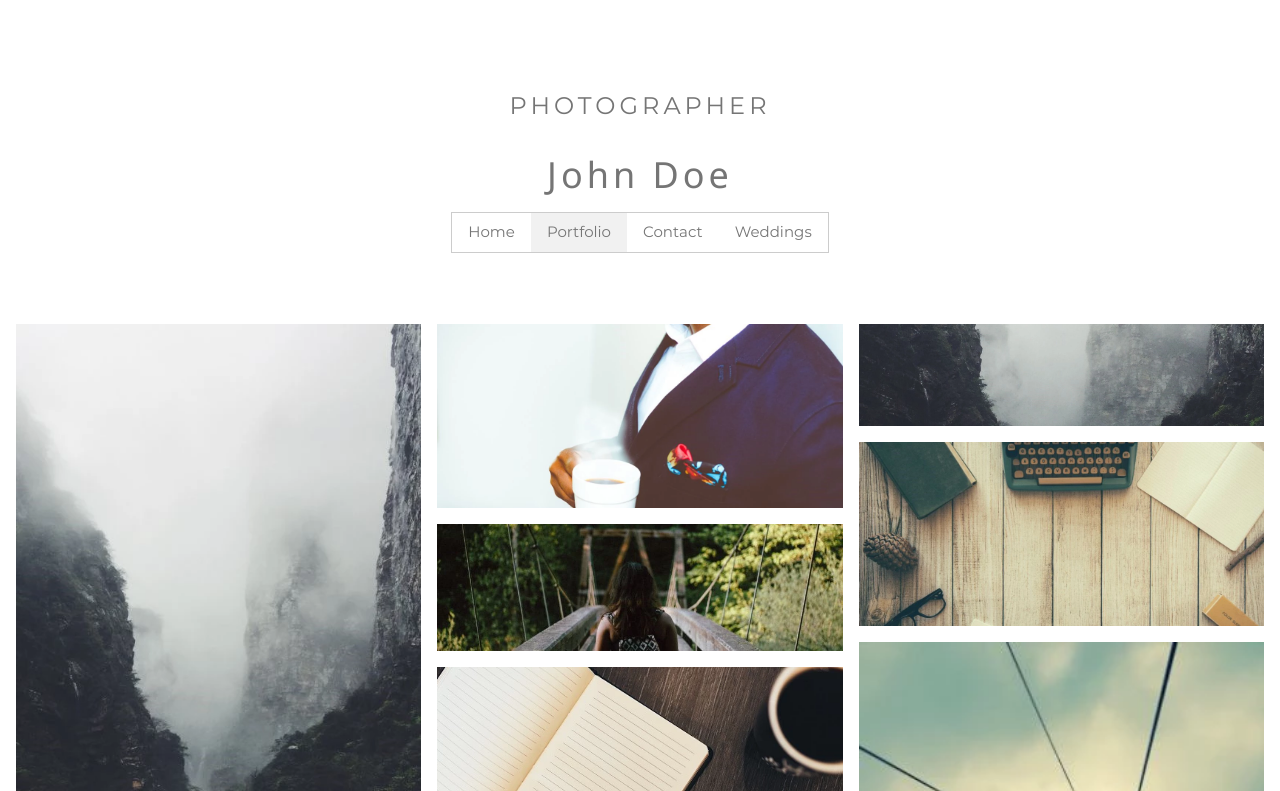
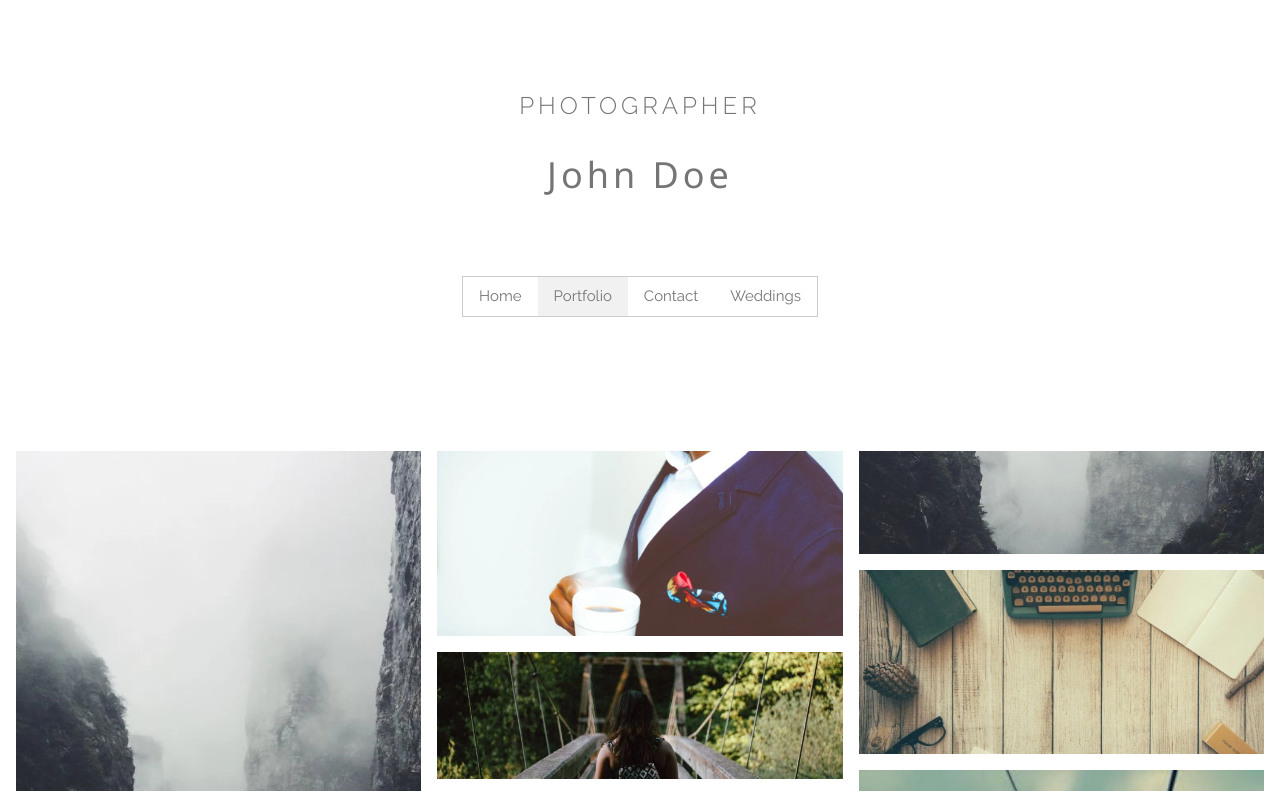
Before and after one commit to GurovDmitriy/W3CSS-tempalates, a website: page source/w3css-photographer.html in a window 1280 px wide. Shown: the top 791 px of the page. Drawn offline with nearby package versions, Linux system fonts and the light colour scheme.

Commit message:
Added grid w3css pho-r page

```diff
--- a/source/less/blocks/w3css-photographer.less
+++ b/source/less/blocks/w3css-photographer.less
@@ -1,8 +1,13 @@
 body.w3css-photographer {
-  font-family: 'Montserrat', sans-serif;
+  font-family: 'Raleway', sans-serif;
+}
+
+.w3css-photographer h1 {
+  font-weight: 350;
 }
 
 .w3css-photographer header p {
+  font-weight: 300;
   text-transform: uppercase;
 }
 
--- a/source/less/global/fonts.less
+++ b/source/less/global/fonts.less
@@ -2,6 +2,14 @@
   font-family: 'Oswald';
   src: url('../../fonts/woff2/Oswald-VariableFont_wght.woff2') format('woff2-variations');
   font-weight: 200 700;
+  font-style: normal;
+  font-display: swap;
+}
+
+@font-face {
+  font-family: 'Raleway';
+  src: url('../../fonts/woff2/Raleway-VariableFont_wght.woff2') format('woff2-variations');
+  font-weight: 100 900;
   font-style: normal;
   font-display: swap;
 }
--- a/source/w3css-photographer.html
+++ b/source/w3css-photographer.html
@@ -14,8 +14,7 @@
   <meta name="googlebot"                content="">
   <meta name="google-site-verification" content="">
 
-  <link rel="preload" href="fonts/woff2/Montserrat-Regular.woff2" as="font" type="font/woff2" crossorigin>
-  <link rel="preload" href="fonts/woff2/Montserrat-Bold.woff2"    as="font" type="font/woff2" crossorigin>
+  <link rel="preload" href="fonts/woff2/Raleway-VariableFont_wght.woff2" as="font" type="font/woff2" crossorigin>
 
   <link rel="preload" href="https://www.w3schools.com/w3css/4/w3.css"         as="style">
   <link rel="preload" href="css/style.css"                                    as="style">
@@ -51,7 +50,7 @@
     </div>
 
 
-    <nav class="w3-container w3-center">
+    <nav class="w3-container w3-padding-64 w3-center">
       <h2 class="visually-hidden">Navigation</h2>
       <a class="skip-link" href="#main">skip-link</a>
       <div class="w3-bar w3-text-grey w3-border">
```
Also changed, not shown: source/css/style.css, source/fonts/ttf/Raleway-VariableFont_wght.ttf (added), source/fonts/woff2/Raleway-VariableFont_wght.woff2 (added).
